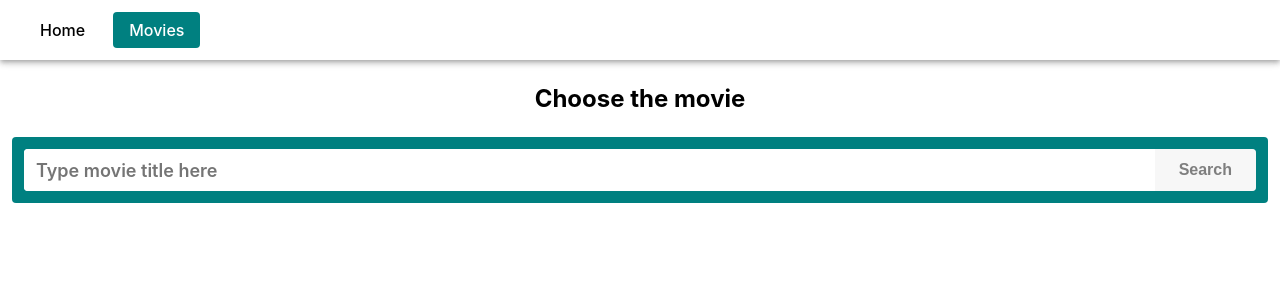
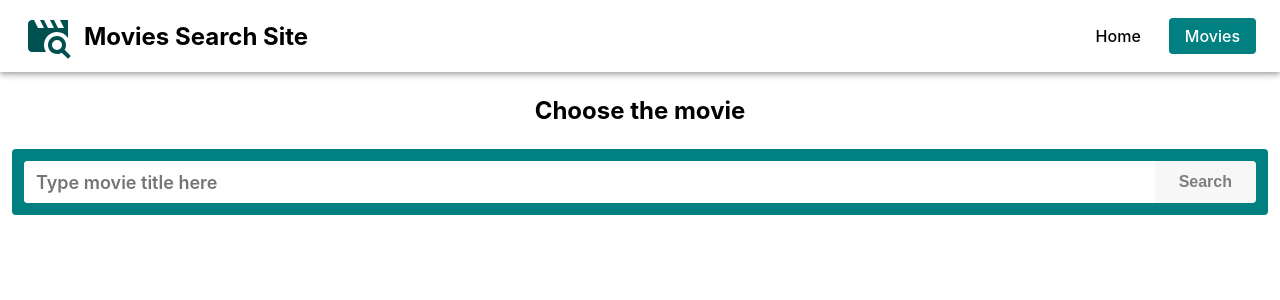
Before and after one commit to kyr13nko/goit-react-hw-05-movies, a React (Create React App) app: page /goit-react-hw-05-movies/movies in a window 1280 px wide. Shown: the top 300 px of the page. Built offline with nearby package versions, Linux system fonts and the light colour scheme.

Commit message:
add header styles

```diff
--- a/src/components/Layout/Layout.jsx
+++ b/src/components/Layout/Layout.jsx
@@ -1,14 +1,26 @@
 import { Outlet } from 'react-router-dom';
-import { Container, Header, Navigation, StyledLink } from './Layout.styled';
+import {
+  Container,
+  Header,
+  Logo,
+  Navigation,
+  StyledLink,
+} from './Layout.styled';
 
 import { ToastContainer } from 'react-toastify';
 import 'react-toastify/dist/ReactToastify.css';
 import { Suspense } from 'react';
 
+import { ReactComponent as LogoIcon } from '../../icons/movie-search.svg';
+
 const Layout = () => {
   return (
     <>
       <Header>
+        <Logo>
+          <LogoIcon width={48} height={48} />
+          <b>Movies Search Site</b>
+        </Logo>
         <Navigation>
           <StyledLink to="/" end>
             Home
--- a/src/components/Layout/Layout.styled.js
+++ b/src/components/Layout/Layout.styled.js
@@ -8,11 +8,20 @@ export const Header = styled.header`
   z-index: 100;
   display: flex;
   align-items: center;
+  justify-content: space-between;
   padding: 12px 24px;
   color: #ffffff;
   background-color: #ffffff;
   box-shadow: 0px 2px 4px -1px rgba(0, 0, 0, 0.2),
     0px 4px 5px 0px rgba(0, 0, 0, 0.14), 0px 1px 10px 0px rgba(0, 0, 0, 0.12);
+`;
+
+export const Logo = styled.div`
+  display: flex;
+  align-items: center;
+  gap: 12px;
+  font-size: 24px;
+  color: #000000;
 `;
 
 export const Navigation = styled.nav`
```
Also changed, not shown: src/icons/movie-search.svg (added).
